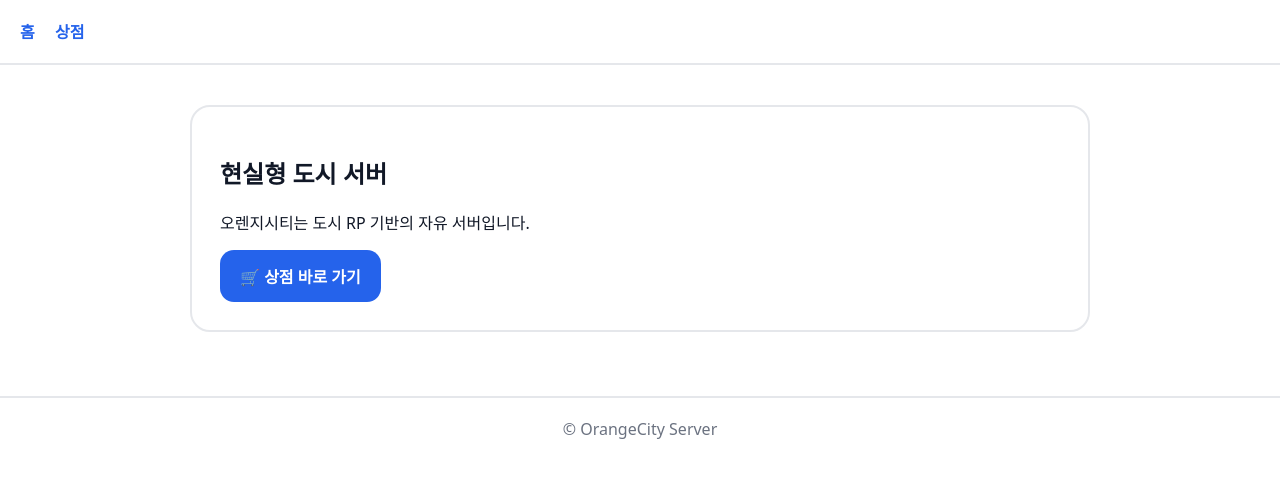
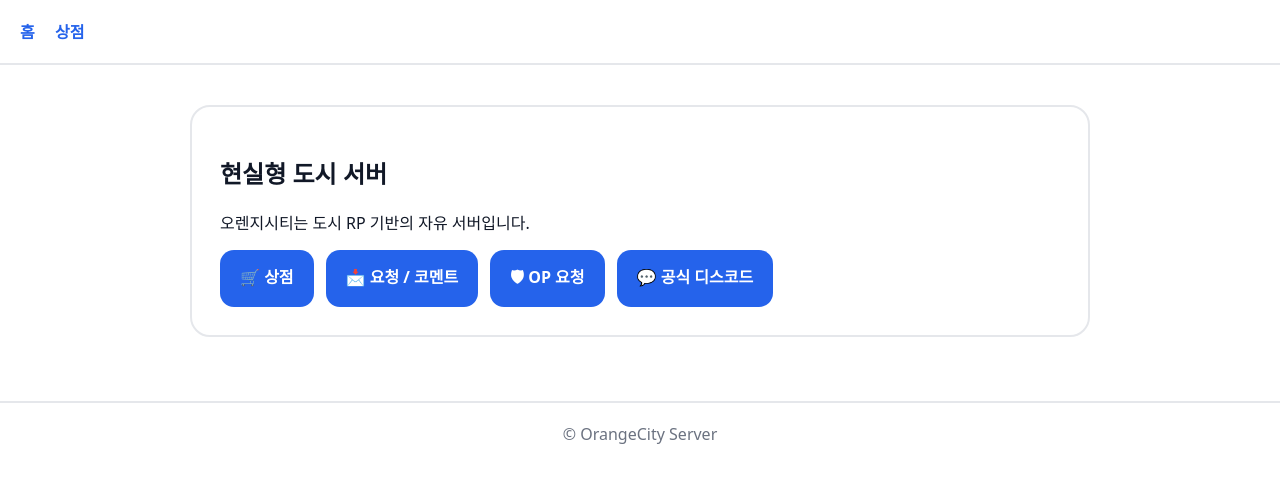
Before and after one commit to hodu0118/orangeserver, a plain HTML site: page index.html in a window 1280 px wide. Shown: the part 90-572 px from the top of the page. Drawn offline with Linux system fonts and the light colour scheme.

Commit message:
Update index.html

```diff
--- a/index.html
+++ b/index.html
@@ -40,7 +40,12 @@
         <div class="card">
           <h2>현실형 도시 서버</h2>
           <p>오렌지시티는 도시 RP 기반의 자유 서버입니다.</p>
-          <a class="btn" href="#/shop">🛒 상점 바로 가기</a>
+          <div style="display:flex; gap:12px; flex-wrap:wrap;">
+            <a class="btn" href="#/shop">🛒 상점</a>
+            <a class="btn" href="#/request">📩 요청 / 코멘트</a>
+            <a class="btn" href="#/op">🛡 OP 요청</a>
+            <a class="btn" href="https://discord.gg/PuesAx4S" target="_blank">💬 공식 디스코드</a>
+          </div>
         </div>
       `,
       '/shop': `
@@ -54,6 +59,27 @@
             </div>
             <button class="btn buy" onclick="buy()">구매</button>
           </div>
+        </div>
+      `,
+      '/request': `
+        <div class="card">
+          <h2>📩 요청 & 코멘트</h2>
+          <p>서버에 바라는 점이나 개선 아이디어를 적어주세요.</p>
+          <textarea placeholder="요청사항을 입력하세요" style="width:100%; height:120px; padding:12px; border-radius:12px; border:2px solid #e5e7eb;"></textarea>
+          <br><br>
+          <button class="btn" onclick="alert('요청이 접수되었습니다! (관리자가 직접 확인합니다)')">제출</button>
+        </div>
+      `,
+      '/op': `
+        <div class="card">
+          <h2>🛡 OP 요청</h2>
+          <p>관리자(OP) 권한은 신중히 검토 후 지급됩니다.</p>
+          <ul>
+            <li>디스코드 활동 이력</li>
+            <li>서버 기여도</li>
+            <li>규칙 이해도</li>
+          </ul>
+          <button class="btn" onclick="alert('OP 요청이 접수되었습니다. 디스코드로 연락주세요.')">OP 요청하기</button>
         </div>
       `
     };
```
